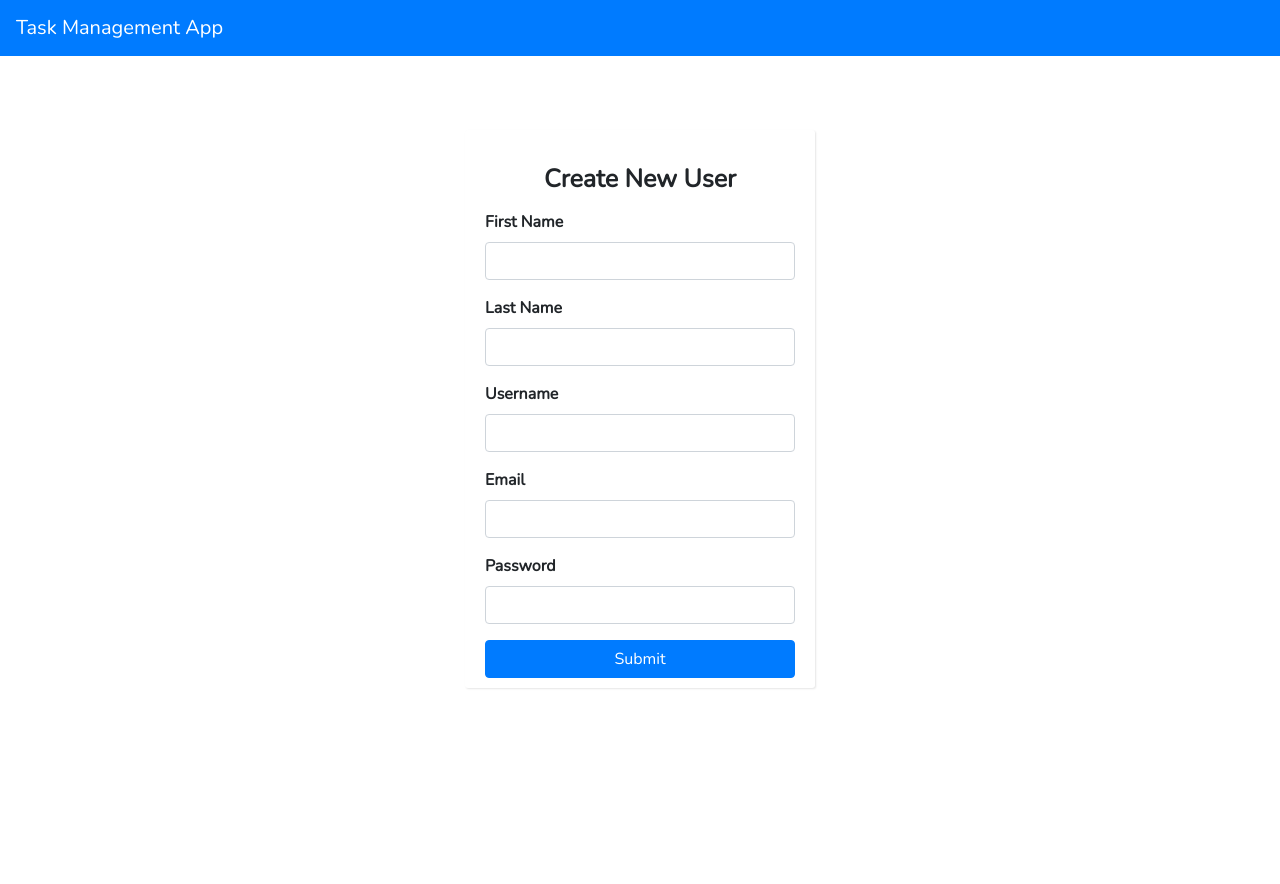
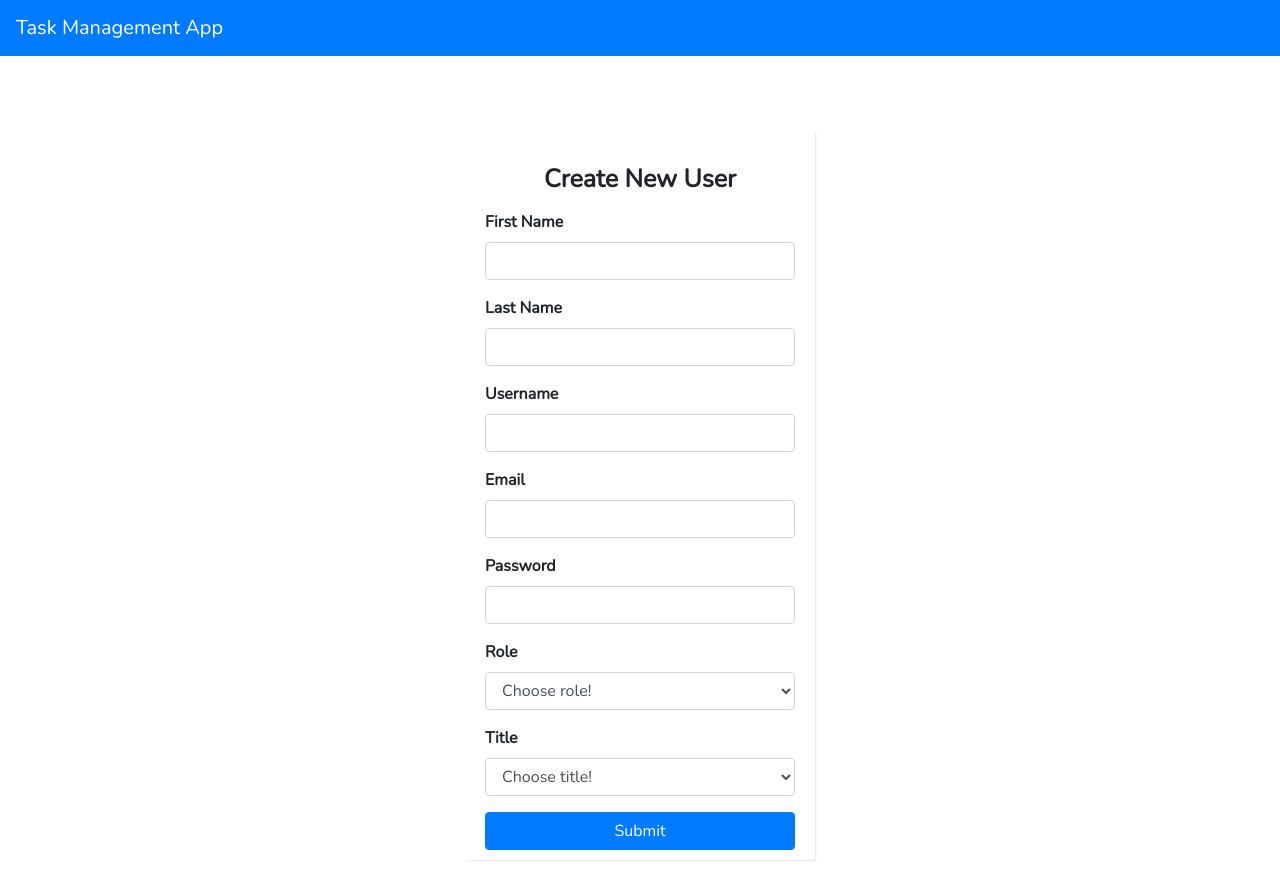
Before and after one commit to yijie-ng/tms-app, a React (Create React App) app in the folder client/: page /register in a window 1280 px wide. Before the commit the page ends 800 px from the top, so only its background shows below. Built offline with nearby package versions, Linux system fonts and the light colour scheme.

Commit message:
Updated user registration to include user role and user title

```diff
--- a/client/src/App.js
+++ b/client/src/App.js
@@ -12,9 +12,12 @@ function App() {
     <div className="App">
       <Navbar />
         <Routes>
+          {/* public routes */}
           <Route path="/" element={ <Home/> } />
+          <Route path="/login" element={ <Login/> } />
+
+          {/* protected routes */}
           <Route path="/dashboard" element={ <Dashboard/> } />
-          <Route path="/login" element={ <Login/> } />
           <Route path="/register" element={ <Register/> } />
         </Routes>
     </div>
--- a/client/src/components/Login.js
+++ b/client/src/components/Login.js
@@ -2,8 +2,6 @@ import React, { useState, useEffect } from 'react';
 import { useNavigate } from "react-router-dom";
 import axios from 'axios';
 import '../assets/Login.css'
-// import { response } from 'express';
-// import res from 'express/lib/response';
 
 function Login() {
     const [username, setUsername] = useState("");
@@ -16,7 +14,7 @@ function Login() {
 
     const handleSubmit = (e) => {
         e.preventDefault();
-        axios.post('http://localhost:3001/login', {
+        axios.post('http://localhost:3001/api/auth/login', {
             username: username,
             password: password,
         }).then((response) => {
--- a/client/src/components/Register.js
+++ b/client/src/components/Register.js
@@ -1,4 +1,5 @@
-import React, { useState } from 'react';
+import React, { useState, useEffect } from 'react';
+import { useNavigate } from "react-router-dom";
 import '../assets/Login.css';
 import axios from 'axios';
 
@@ -8,19 +9,45 @@ function Register() {
     const [username, setUsername] = useState("");
     const [email, setEmail] = useState("");
     const [password, setPassword] = useState("");
+    // const [roles, getRoles] = useState("");
+    const [userRole, setUserRole] = useState("");
+    const [userTitle, setUserTitle] = useState("");
 
-    const submit = (e) => {
+    const [msg, setMsg] = useState("");
+    const navigate = useNavigate();
+
+    axios.defaults.withCredentials = true;
+
+    const handleSubmit = (e) => {
         e.preventDefault();
-        axios.post('http://localhost:3001/user', {
+        axios.post('http://localhost:3001/api/auth/register', {
             firstName: firstName,
             lastName: lastName,
             username: username,
             email: email,
             password: password,
+            userRole: userRole,
+            userTitle: userTitle,
         }).then((response) => {
-            console.log(response);
+            if (response.data.message === "User created successfully!") {
+              setMsg(response.data.message);
+              navigate('/register')
+            } else {
+              setMsg(response.data.message);
+            }
         });
     };
+
+    // const getAllUserRoles = () => {
+    //   axios.get('http://localhost:3001/api/user-roles').then((response) => {
+    //     const allRoles = response.data;
+    //     getRoles(allRoles);
+    //   }).catch(error => console.error(`Error: ${error}`));
+    // };
+
+    // useEffect(() => {
+    //   getAllUserRoles();
+    // }, []);
 
   return (
     <div className='container'>
@@ -28,16 +55,19 @@ function Register() {
         <div className='col-xs-12 col-sm-4 col-sm-offset-4'>
           <div className='form-login mb-4'>
             <h2 className="text-center mt-4">Create New User</h2>
-            <form>
+            <form onSubmit={handleSubmit}>
+              <div className={msg ? "alert alert-danger" : "offscreen"} role="alert">
+                  {msg}
+              </div>
               <div className="form-group mt-3">
                 <label htmlFor="firstName">First Name</label>
-                <input className="form-control" type="text" onChange={(e) => {
+                <input className="form-control" type="text" id="firstName" required onChange={(e) => {
                     setFirstName(e.target.value);
                 }} />
               </div>
               <div className="form-group">
                 <label htmlFor="lastName">Last Name</label>
-                <input className="form-control" type="text" onChange={(e) => {
+                <input className="form-control" type="text" id="lastName" required onChange={(e) => {
                     setLastName(e.target.value);
                 }} />
               </div>
@@ -46,6 +76,8 @@ function Register() {
                 <input
                   className="form-control"
                   type="text"
+                  id="username"
+                  required
                   onChange={(e) => {
                       setUsername(e.target.value);
                   }}
@@ -53,7 +85,7 @@ function Register() {
               </div>
               <div className="form-group">
                 <label htmlFor="email">Email</label>
-                <input className="form-control" type="email" onChange={(e) => {
+                <input className="form-control" type="email" id="email" required onChange={(e) => {
                     setEmail(e.target.value);
                 }} />
               </div>
@@ -62,12 +94,35 @@ function Register() {
                   <input
                     className="form-control"
                     type="password"
+                    id="password"
+                    required
                     onChange={(e) => {
                         setPassword(e.target.value);
                     }}
                     />
               </div>
-              <button type="submit" className="btn btn-primary btn-block" onClick={submit}>Submit</button>
+              <div className='form-group'>
+                <label htmlFor="user_role">Role</label>
+                <select className="form-control" id="user_role" required onChange={(e) => {
+                  setUserRole(e.target.value);
+                }}>
+                  <option value="">Choose role!</option>
+                  <option value='Admin'>Admin</option>
+                  <option value='User'>User</option>
+                </select>
+              </div>
+              <div className='form-group'>
+                <label htmlFor="user_title">Title</label>
+                <select className="form-control" id="user_title" required onChange={(e) => {
+                  setUserTitle(e.target.value);
+                }}>
+                  <option value="">Choose title!</option>
+                  <option value='Engineer'>Engineer</option>
+                  <option value='Project Manager'>Project Manager</option>
+                  <option value='Project Lead'>Project Lead</option>
+                </select>
+              </div>
+              <button type="submit" className="btn btn-primary btn-block">Submit</button>
             </form>
           </div>
         </div>
--- /dev/null
+++ b/client/src/context/AuthProvider.js
@@ -0,0 +1,5 @@
+// import { createContext, useState } from "react";
+
+// const AuthContext = createContext({});
+
+// export const AuthProvider = ({ children }) // destructure the children
```
